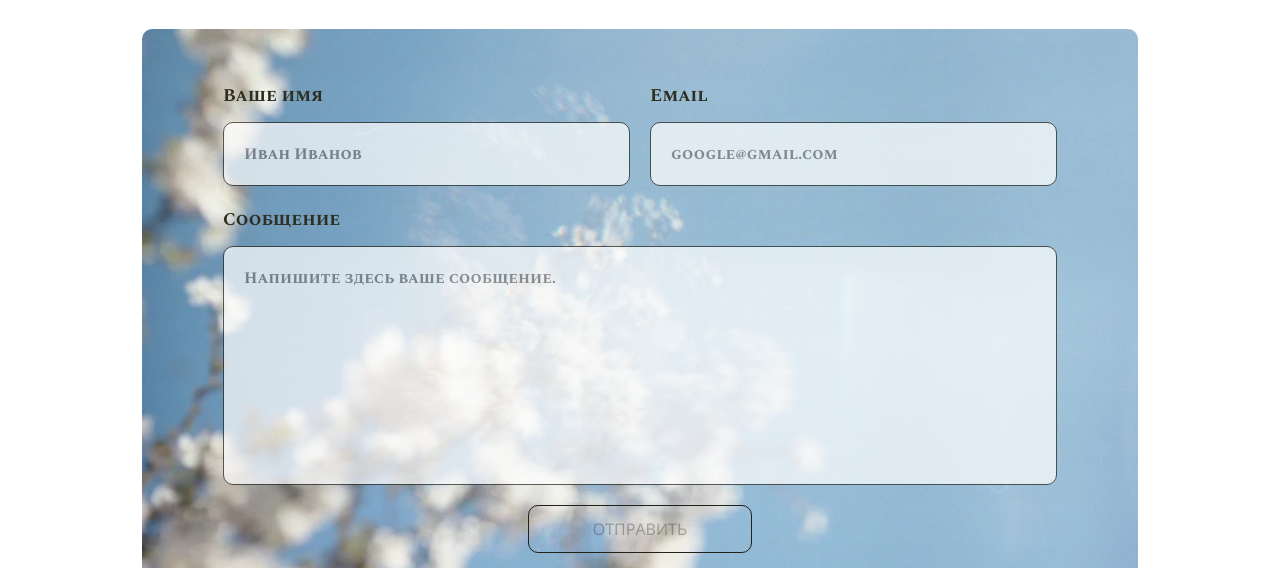
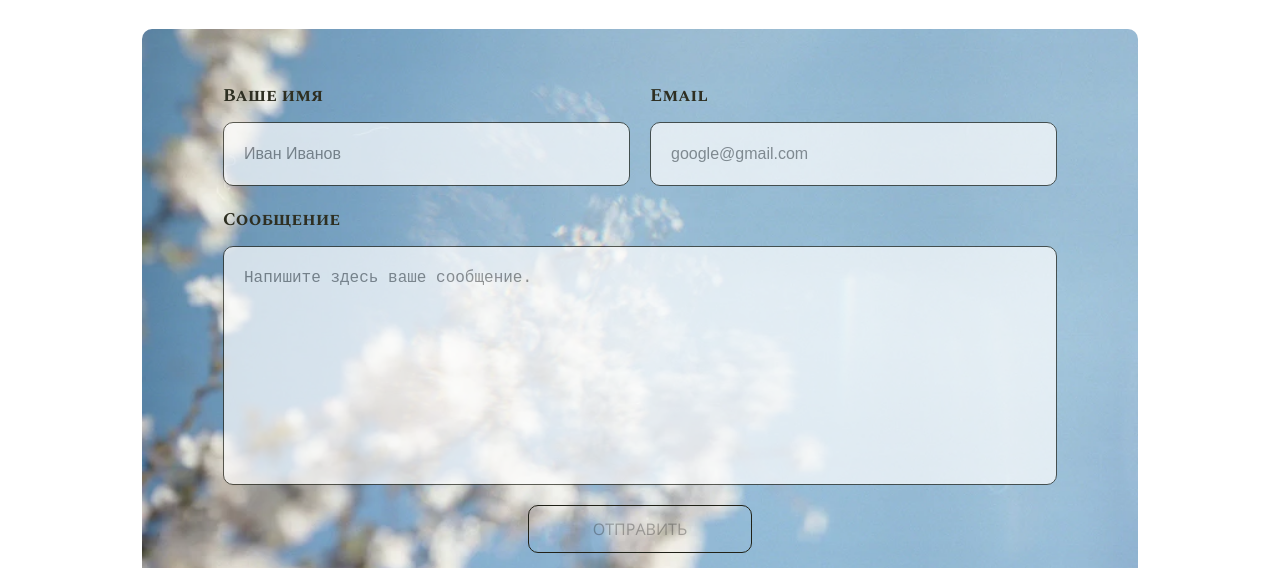
Before and after one commit to zion86/portfolio, a plain HTML site: page Blog/index.html in a window 1280 px wide. Shown: the part 3860-4428 px from the top of the page. Drawn offline with Linux system fonts and the light colour scheme; a web font is replaced by a local one.

Commit message:
Update style.css

```diff
--- a/Blog/css/style.css
+++ b/Blog/css/style.css
@@ -41,11 +41,6 @@
 }
 ul {
   list-style: none;
-}
-input,
-button,
-textarea {
-  font-family: inherit;
 }
 a {
   color: var(--c-black);
```
